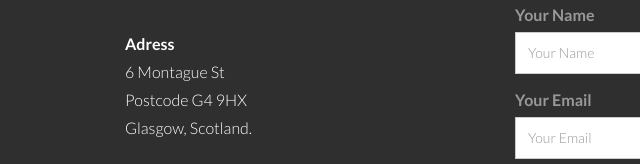
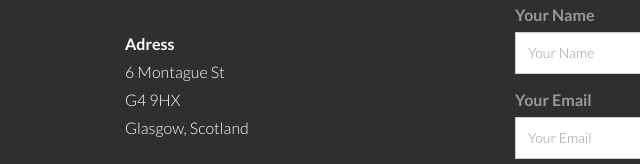
Before and after one commit to alexandrakangas/alexandrakangas.github.io, a plain HTML site: page index.html in a window 1280 px wide. Shown: the part 4097-4261 px from the top of the page, 140-780 px from the left. Drawn offline with Linux system fonts and the light colour scheme.

Commit message:
Add files via upload

```diff
--- a/index.html
+++ b/index.html
@@ -2,7 +2,7 @@
 <html lang="en">
 <head>
   <meta charset="utf-8">
-  <title>Kelvin - Bootstrap Resume Template</title>
+  <title>Alexandra Kangas - Personal Website</title>
   <meta content="width=device-width, initial-scale=1.0" name="viewport">
   <meta content="" name="keywords">
   <meta content="" name="description">
@@ -340,7 +340,7 @@
               <t>Email</t><br/> alexandra_kangas@hotmail.com <br/>
             </p>
             <p>
-              <t>Adress</t><br/> 6 Montague St <br/> Postcode G4 9HX <br/> Glasgow, Scotland. <br/>
+              <t>Adress</t><br/> 6 Montague St <br/> G4 9HX <br/> Glasgow, Scotland <br/>
             </p>
             <p>
               <t>Phone</t><br/> +46 766 506 263 <br/>
```
